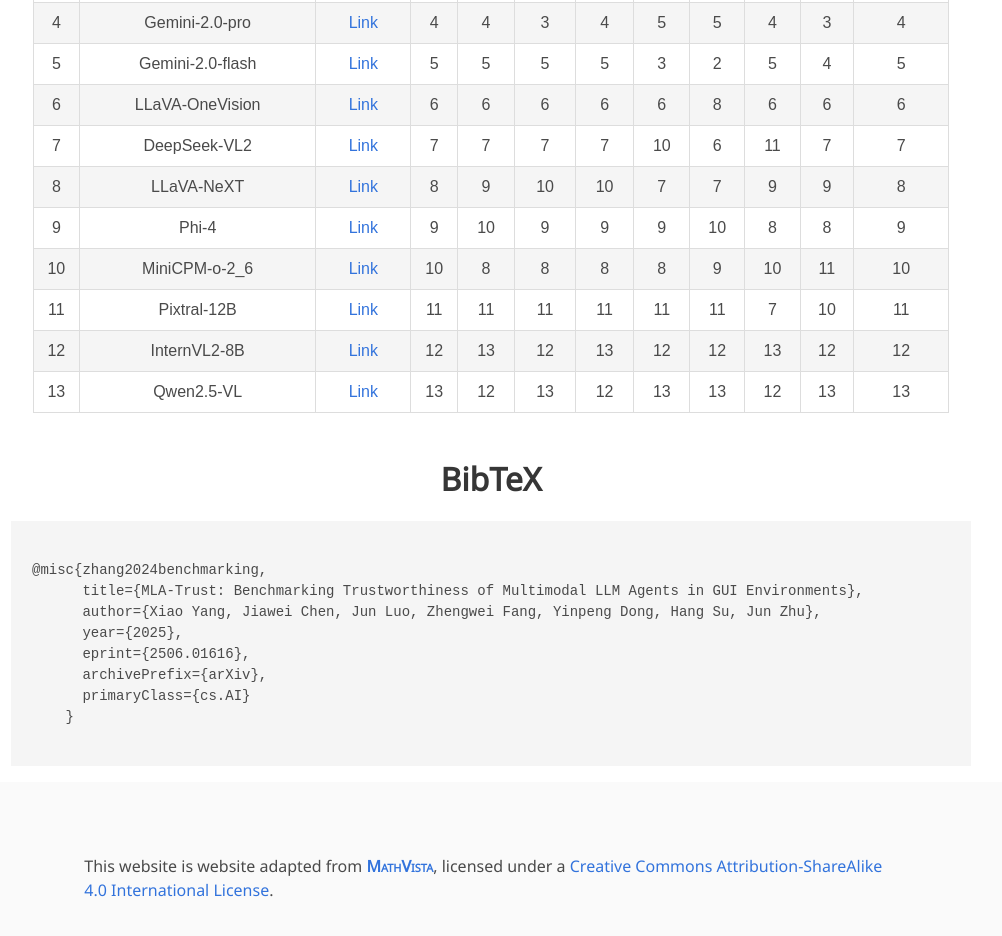
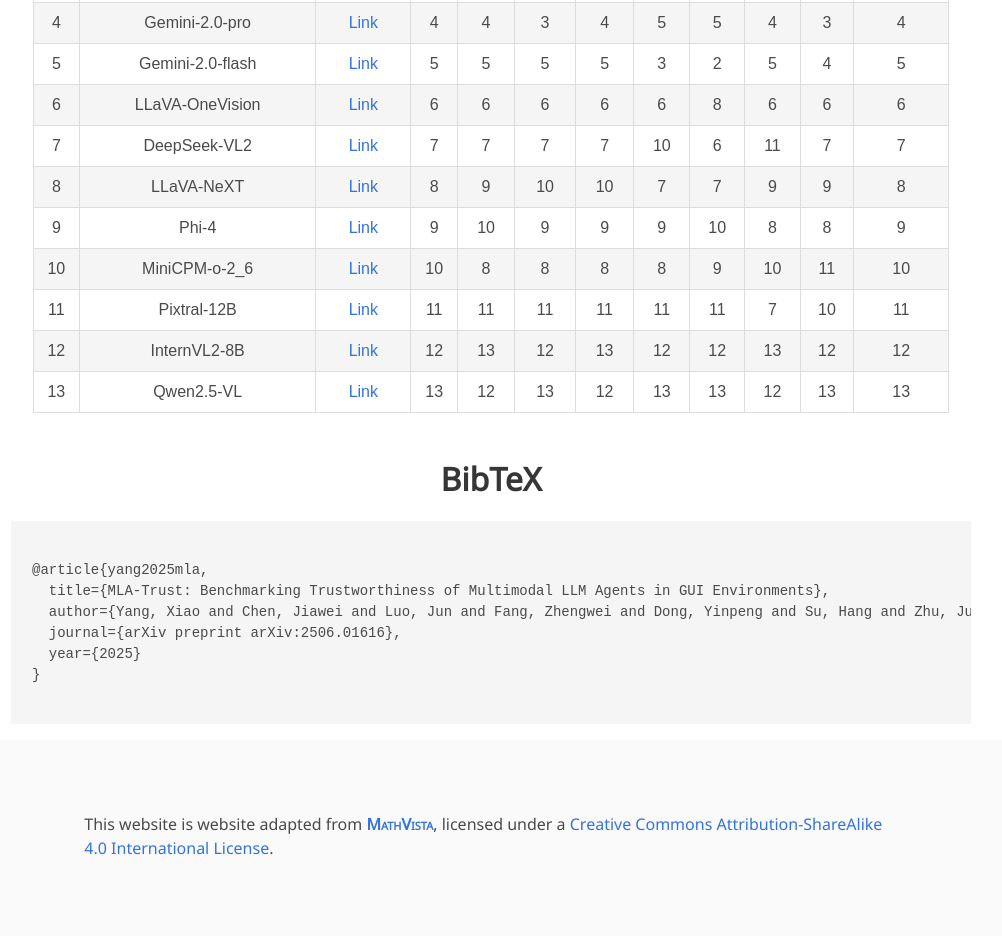
Before and after one commit to mla-trust/mla-trust.github.io, a plain HTML site: page index.html in a window 1280 px wide. Shown: the part 2889-3825 px from the top of the page, without its empty margins (149-1151 px from the left). Drawn offline with nearby package versions, Linux system fonts and the light colour scheme; a script that the page names is missing; some icons are missing; a web font is replaced by a local one.

Commit message:
Update index.html

```diff
--- a/index.html
+++ b/index.html
@@ -247,14 +247,12 @@
     <h2 class="title is-3 has-text-centered">BibTeX</h2>
     <pre>
       <code>
-@misc{zhang2024benchmarking,
-      title={MLA-Trust: Benchmarking Trustworthiness of Multimodal LLM Agents in GUI Environments},
-      author={Xiao Yang, Jiawei Chen, Jun Luo, Zhengwei Fang, Yinpeng Dong, Hang Su, Jun Zhu},
-      year={2025},
-      eprint={2506.01616},
-      archivePrefix={arXiv},
-      primaryClass={cs.AI}
-    }
+@article{yang2025mla,
+  title={MLA-Trust: Benchmarking Trustworthiness of Multimodal LLM Agents in GUI Environments},
+  author={Yang, Xiao and Chen, Jiawei and Luo, Jun and Fang, Zhengwei and Dong, Yinpeng and Su, Hang and Zhu, Jun},
+  journal={arXiv preprint arXiv:2506.01616},
+  year={2025}
+}
     </code></pre>
   </div>
 </section>
```
